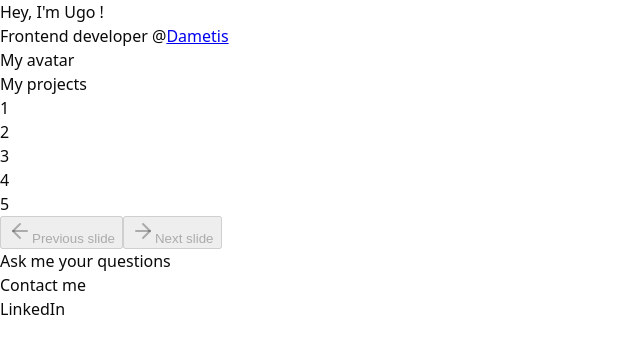
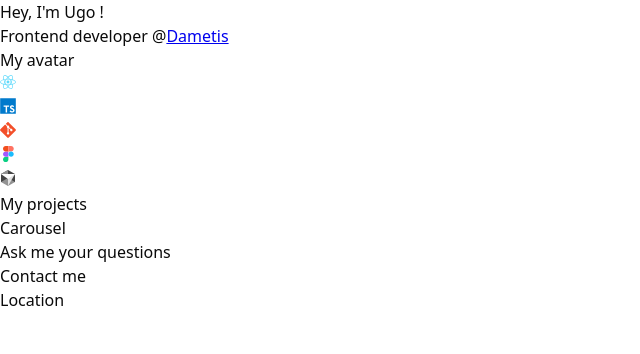
Before and after one commit to ugtheven/bento-portfolio, an Astro site: page / in a window 1280 px wide. Shown: the whole page, without its empty margins (0-640 px from the left). Built offline with nearby package versions, Linux system fonts and the light colour scheme; Astro itself is replaced by a stand-in of ours.

Commit message:
Add tools and technologies

```diff
--- a/astro.config.mjs
+++ b/astro.config.mjs
@@ -9,5 +9,18 @@ export default defineConfig({
   integrations: [react()],
   vite: {
     plugins: [tailwindcss()],
+    assetsInclude: ['**/*.svg'],
+    build: {
+      rollupOptions: {
+        output: {
+          assetFileNames: (assetInfo) => {
+            if (assetInfo.name?.endsWith('.svg')) {
+              return 'assets/svg/[name]-[hash][extname]';
+            }
+            return 'assets/[name]-[hash][extname]';
+          },
+        },
+      },
+    },
   },
 });
--- a/src/components/ProjectsCarousel.tsx
+++ /dev/null
@@ -1,33 +0,0 @@
-import React from "react";
-import {
-  Carousel,
-  CarouselContent,
-  CarouselItem,
-  CarouselNext,
-  CarouselPrevious,
-} from "@/components/ui/carousel";
-import { Card, CardContent } from "@/components/ui/card";
-
-const ProjectsCarousel: React.FC = () => {
-  return (
-    <Carousel className="w-full max-w-xs">
-      <CarouselContent>
-        {Array.from({ length: 5 }).map((_, index) => (
-          <CarouselItem key={index}>
-            <div className="p-1">
-              <Card>
-                <CardContent className="flex aspect-square items-center justify-center p-6">
-                  <span className="text-4xl font-semibold">{index + 1}</span>
-                </CardContent>
-              </Card>
-            </div>
-          </CarouselItem>
-        ))}
-      </CarouselContent>
-      <CarouselPrevious />
-      <CarouselNext />
-    </Carousel>
-  );
-};
-
-export default ProjectsCarousel;
--- a/src/components/ui/button.tsx
+++ /dev/null
@@ -1,59 +0,0 @@
-import * as React from "react"
-import { Slot } from "@radix-ui/react-slot"
-import { cva, type VariantProps } from "class-variance-authority"
-
-import { cn } from "@/lib/utils"
-
-const buttonVariants = cva(
-  "inline-flex items-center justify-center gap-2 whitespace-nowrap rounded-md text-sm font-medium transition-all disabled:pointer-events-none disabled:opacity-50 [&_svg]:pointer-events-none [&_svg:not([class*='size-'])]:size-4 shrink-0 [&_svg]:shrink-0 outline-none focus-visible:border-ring focus-visible:ring-ring/50 focus-visible:ring-[3px] aria-invalid:ring-destructive/20 dark:aria-invalid:ring-destructive/40 aria-invalid:border-destructive",
-  {
-    variants: {
-      variant: {
-        default:
-          "bg-primary text-primary-foreground shadow-xs hover:bg-primary/90",
-        destructive:
-          "bg-destructive text-white shadow-xs hover:bg-destructive/90 focus-visible:ring-destructive/20 dark:focus-visible:ring-destructive/40 dark:bg-destructive/60",
-        outline:
-          "border bg-background shadow-xs hover:bg-accent hover:text-accent-foreground dark:bg-input/30 dark:border-input dark:hover:bg-input/50",
-        secondary:
-          "bg-secondary text-secondary-foreground shadow-xs hover:bg-secondary/80",
-        ghost:
-          "hover:bg-accent hover:text-accent-foreground dark:hover:bg-accent/50",
-        link: "text-primary underline-offset-4 hover:underline",
-      },
-      size: {
-        default: "h-9 px-4 py-2 has-[>svg]:px-3",
-        sm: "h-8 rounded-md gap-1.5 px-3 has-[>svg]:px-2.5",
-        lg: "h-10 rounded-md px-6 has-[>svg]:px-4",
-        icon: "size-9",
-      },
-    },
-    defaultVariants: {
-      variant: "default",
-      size: "default",
-    },
-  }
-)
-
-function Button({
-  className,
-  variant,
-  size,
-  asChild = false,
-  ...props
-}: React.ComponentProps<"button"> &
-  VariantProps<typeof buttonVariants> & {
-    asChild?: boolean
-  }) {
-  const Comp = asChild ? Slot : "button"
-
-  return (
-    <Comp
-      data-slot="button"
-      className={cn(buttonVariants({ variant, size, className }))}
-      {...props}
-    />
-  )
-}
-
-export { Button, buttonVariants }
--- a/src/components/ui/carousel.tsx
+++ /dev/null
@@ -1,239 +0,0 @@
-import * as React from "react"
-import useEmblaCarousel, {
-  type UseEmblaCarouselType,
-} from "embla-carousel-react"
-import { ArrowLeft, ArrowRight } from "lucide-react"
-
-import { cn } from "@/lib/utils"
-import { Button } from "@/components/ui/button"
-
-type CarouselApi = UseEmblaCarouselType[1]
-type UseCarouselParameters = Parameters<typeof useEmblaCarousel>
-type CarouselOptions = UseCarouselParameters[0]
-type CarouselPlugin = UseCarouselParameters[1]
-
-type CarouselProps = {
-  opts?: CarouselOptions
-  plugins?: CarouselPlugin
-  orientation?: "horizontal" | "vertical"
-  setApi?: (api: CarouselApi) => void
-}
-
-type CarouselContextProps = {
-  carouselRef: ReturnType<typeof useEmblaCarousel>[0]
-  api: ReturnType<typeof useEmblaCarousel>[1]
-  scrollPrev: () => void
-  scrollNext: () => void
-  canScrollPrev: boolean
-  canScrollNext: boolean
-} & CarouselProps
-
-const CarouselContext = React.createContext<CarouselContextProps | null>(null)
-
-function useCarousel() {
-  const context = React.useContext(CarouselContext)
-
-  if (!context) {
-    throw new Error("useCarousel must be used within a <Carousel />")
-  }
-
-  return context
-}
-
-function Carousel({
-  orientation = "horizontal",
-  opts,
-  setApi,
-  plugins,
-  className,
-  children,
-  ...props
-}: React.ComponentProps<"div"> & CarouselProps) {
-  const [carouselRef, api] = useEmblaCarousel(
-    {
-      ...opts,
-      axis: orientation === "horizontal" ? "x" : "y",
-    },
-    plugins
-  )
-  const [canScrollPrev, setCanScrollPrev] = React.useState(false)
-  const [canScrollNext, setCanScrollNext] = React.useState(false)
-
-  const onSelect = React.useCallback((api: CarouselApi) => {
-    if (!api) return
-    setCanScrollPrev(api.canScrollPrev())
-    setCanScrollNext(api.canScrollNext())
-  }, [])
-
-  const scrollPrev = React.useCallback(() => {
-    api?.scrollPrev()
-  }, [api])
-
-  const scrollNext = React.useCallback(() => {
-    api?.scrollNext()
-  }, [api])
-
-  const handleKeyDown = React.useCallback(
-    (event: React.KeyboardEvent<HTMLDivElement>) => {
-      if (event.key === "ArrowLeft") {
-        event.preventDefault()
-        scrollPrev()
-      } else if (event.key === "ArrowRight") {
-        event.preventDefault()
-        scrollNext()
-      }
-    },
-    [scrollPrev, scrollNext]
-  )
-
-  React.useEffect(() => {
-    if (!api || !setApi) return
-    setApi(api)
-  }, [api, setApi])
-
-  React.useEffect(() => {
-    if (!api) return
-    onSelect(api)
-    api.on("reInit", onSelect)
-    api.on("select", onSelect)
-
-    return () => {
-      api?.off("select", onSelect)
-    }
-  }, [api, onSelect])
-
-  return (
-    <CarouselContext.Provider
-      value={{
-        carouselRef,
-        api: api,
-        opts,
-        orientation:
-          orientation || (opts?.axis === "y" ? "vertical" : "horizontal"),
-        scrollPrev,
-        scrollNext,
-        canScrollPrev,
-        canScrollNext,
-      }}
-    >
-      <div
-        onKeyDownCapture={handleKeyDown}
-        className={cn("relative", className)}
-        role="region"
-        aria-roledescription="carousel"
-        data-slot="carousel"
-        {...props}
-      >
-        {children}
-      </div>
-    </CarouselContext.Provider>
-  )
-}
-
-function CarouselContent({ className, ...props }: React.ComponentProps<"div">) {
-  const { carouselRef, orientation } = useCarousel()
-
-  return (
-    <div
-      ref={carouselRef}
-      className="overflow-hidden"
-      data-slot="carousel-content"
-    >
-      <div
-        className={cn(
-          "flex",
-          orientation === "horizontal" ? "-ml-4" : "-mt-4 flex-col",
-          className
-        )}
-        {...props}
-      />
-    </div>
-  )
-}
-
-function CarouselItem({ className, ...props }: React.ComponentProps<"div">) {
-  const { orientation } = useCarousel()
-
-  return (
-    <div
-      role="group"
-      aria-roledescription="slide"
-      data-slot="carousel-item"
-      className={cn(
-        "min-w-0 shrink-0 grow-0 basis-full",
-        orientation === "horizontal" ? "pl-4" : "pt-4",
-        className
-      )}
-      {...props}
-    />
-  )
-}
-
-function CarouselPrevious({
-  className,
-  variant = "outline",
-  size = "icon",
-  ...props
-}: React.ComponentProps<typeof Button>) {
-  const { orientation, scrollPrev, canScrollPrev } = useCarousel()
-
-  return (
-    <Button
-      data-slot="carousel-previous"
-      variant={variant}
-      size={size}
-      className={cn(
-        "absolute size-8 rounded-full",
-        orientation === "horizontal"
-          ? "top-1/2 -left-12 -translate-y-1/2"
-          : "-top-12 left-1/2 -translate-x-1/2 rotate-90",
-        className
-      )}
-      disabled={!canScrollPrev}
-      onClick={scrollPrev}
-      {...props}
-    >
-      <ArrowLeft />
-      <span className="sr-only">Previous slide</span>
-    </Button>
-  )
-}
-
-function CarouselNext({
-  className,
-  variant = "outline",
-  size = "icon",
-  ...props
-}: React.ComponentProps<typeof Button>) {
-  const { orientation, scrollNext, canScrollNext } = useCarousel()
-
-  return (
-    <Button
-      data-slot="carousel-next"
-      variant={variant}
-      size={size}
-      className={cn(
-        "absolute size-8 rounded-full",
-        orientation === "horizontal"
-          ? "top-1/2 -right-12 -translate-y-1/2"
-          : "-bottom-12 left-1/2 -translate-x-1/2 rotate-90",
-        className
-      )}
-      disabled={!canScrollNext}
-      onClick={scrollNext}
-      {...props}
-    >
-      <ArrowRight />
-      <span className="sr-only">Next slide</span>
-    </Button>
-  )
-}
-
-export {
-  type CarouselApi,
-  Carousel,
-  CarouselContent,
-  CarouselItem,
-  CarouselPrevious,
-  CarouselNext,
-}
--- /dev/null
+++ b/src/data/projects.ts
@@ -0,0 +1,44 @@
+const projects = [
+  {
+    name: "Project 1",
+    description: "Description 1",
+    image: "https://via.placeholder.com/150",
+    tags: ["React", "TypeScript", "Tailwind CSS"],
+    githubLink: "https://github.com/user/project1",
+    liveLink: "https://project1.com",
+  },
+  {
+    name: "Project 2",
+    description: "Description 2",
+    image: "https://via.placeholder.com/150",
+    tags: ["React", "TypeScript", "Tailwind CSS"],
+    githubLink: "https://github.com/user/project2",
+    liveLink: "https://project2.com",
+  },
+  {
+    name: "Project 3",
+    description: "Description 3",
+    image: "https://via.placeholder.com/150",
+    tags: ["React", "TypeScript", "Tailwind CSS"],
+    githubLink: "https://github.com/user/project3",
+    liveLink: "https://project3.com",
+  },
+  {
+    name: "Project 4",
+    description: "Description 4",
+    image: "https://via.placeholder.com/150",
+    tags: ["React", "TypeScript", "Tailwind CSS"],
+    githubLink: "https://github.com/user/project4",
+    liveLink: "https://project4.com",
+  },
+  {
+    name: "Project 5",
+    description: "Description 5",
+    image: "https://via.placeholder.com/150",
+    tags: ["React", "TypeScript", "Tailwind CSS"],
+    githubLink: "https://github.com/user/project5",
+    liveLink: "https://project5.com",
+  },
+];
+
+export default projects;
--- /dev/null
+++ b/src/data/techStack.ts
@@ -0,0 +1,34 @@
+export interface TechItem {
+  name: string;
+  icon: string;
+  alt: string;
+  description?: string;
+}
+
+export const techStack: TechItem[] = [
+  {
+    name: "React",
+    icon: "/assets/devicon_react.svg",
+    alt: "React.js",
+  },
+  {
+    name: "TypeScript",
+    icon: "/assets/devicon_typescript.svg",
+    alt: "TypeScript",
+  },
+  {
+    name: "Git",
+    icon: "/assets/devicon_git.svg",
+    alt: "Git",
+  },
+  {
+    name: "Figma",
+    icon: "/assets/devicon_figma.svg",
+    alt: "Figma",
+  },
+  {
+    name: "Cursor",
+    icon: "/assets/devicon_cursor.svg",
+    alt: "Cursor",
+  },
+];
--- a/src/pages/index.astro
+++ b/src/pages/index.astro
@@ -7,7 +7,11 @@ import {
   CardTitle,
 } from "@/components/ui/card";
 import Layout from "../layouts/Layout.astro";
-import ProjectsCarousel from "../components/ProjectsCarousel";
+import CursorIcon from "../assets/devicon_cursor.svg";
+import ReactIcon from "../assets/devicon_react.svg";
+import TypeScriptIcon from "../assets/devicon_typescript.svg";
+import GitIcon from "../assets/devicon_git.svg";
+import FigmaIcon from "../assets/devicon_figma.svg";
 ---
 
 <Layout title="Mon Portfolio">
@@ -16,9 +20,9 @@ import ProjectsCarousel from "../components/ProjectsCarousel";
   >
     <div class="max-w-2xl mx-auto p-8 w-full">
       <!-- ! Hero row -->
-      <div class="grid grid-cols-1 md:grid-cols-2 lg:grid-cols-4 gap-4">
+      <div class="grid grid-cols-2 gap-4">
         <Card
-          className="bg-card border-border hover:shadow-lg transition-all duration-200 col-span-1 md:col-span-2 lg:col-span-3"
+          className="bg-card border-border hover:shadow-lg transition-all duration-200"
         >
           <CardContent className="flex flex-col gap-2">
             <CardTitle className="text-card-foreground text-3xl font-semibold">
@@ -42,45 +46,51 @@ import ProjectsCarousel from "../components/ProjectsCarousel";
       </div>
 
       <!-- ! My techs and tools -->
-      <div class="grid grid-cols-2 md:grid-cols-3 lg:grid-cols-5 gap-4 mt-4">
+      <div class="grid grid-cols-5 gap-4 mt-4">
         <Card
-          className="bg-card border-border hover:shadow-lg transition-all duration-200 aspect-square"
-        />
+          className="bg-card border-border flex items-center justify-center"
+        >
+          <img src={ReactIcon.src} alt="React" class="w-10 h-10" />
+        </Card>
 
         <Card
-          className="bg-card border-border hover:shadow-lg transition-all duration-200 aspect-square"
-        />
+          className="bg-card border-border  flex items-center justify-center"
+        >
+          <img src={TypeScriptIcon.src} alt="TypeScript" class="w-10 h-10" />
+        </Card>
 
         <Card
-          className="bg-card border-border hover:shadow-lg transition-all duration-200 aspect-square"
-        />
+          className="bg-card border-border  flex items-center justify-center"
+        >
+          <img src={GitIcon.src} alt="Git" class="w-10 h-10" />
+        </Card>
 
         <Card
-          className="bg-card border-border hover:shadow-lg transition-all duration-200 aspect-square"
-        />
+          className="bg-card border-border  flex items-center justify-center"
+        >
+          <img src={FigmaIcon.src} alt="Figma" class="w-10 h-10" />
+        </Card>
 
         <Card
-          className="bg-card border-border hover:shadow-lg transition-all duration-200 aspect-square"
-        />
+          className="bg-card border-border flex items-center justify-center"
+        >
+          <img src={CursorIcon.src} alt="Cursor" class="w-10 h-10" />
+        </Card>
       </div>
 
       <!-- ! My projects -->
       <div class="grid grid-cols-1 mt-4">
         <Card
-          className="bg-card border-border hover:shadow-lg transition-all duration-200"
+          className="bg-card border-border hover:shadow-lg transition-all duration-200 w-full"
         >
           <CardHeader>
-            <CardTitle className="text-card-foreground">
-              My projects
-            </CardTitle>
-            <CardContent>
-              <ProjectsCarousel client:load />
-            </CardContent>
+            <CardTitle className="text-card-foreground">My projects</CardTitle>
           </CardHeader>
+          <CardContent> Carousel </CardContent>
         </Card>
       </div>
 
-      <!-- ! Ask me your questions & contact -->
+      <!-- ! Ask me your questions & Location & Contact -->
       <div class="grid grid-cols-1 md:grid-cols-2 lg:grid-cols-4 gap-4 mt-4">
         <Card
           className="bg-card border-border hover:shadow-lg transition-all duration-200 col-span-1 md:col-span-2 lg:col-span-3"
@@ -107,7 +117,7 @@ import ProjectsCarousel from "../components/ProjectsCarousel";
             className="bg-card border-border hover:shadow-lg transition-all duration-200"
           >
             <CardHeader>
-              <CardTitle className="text-card-foreground"> LinkedIn </CardTitle>
+              <CardTitle className="text-card-foreground">Location</CardTitle>
             </CardHeader>
           </Card>
         </div>
```
Also changed, not shown: src/components/ui/switch.tsx (deleted, +0 -29 lines), src/types/project.ts (added, +8 -0 lines), src/assets/astro.svg (deleted), src/assets/background.svg (deleted), src/assets/devicon_cursor.svg (added), src/assets/devicon_figma.svg (added), src/assets/devicon_git.svg (added), src/assets/devicon_react.svg (added), src/assets/devicon_typescript.svg (added).
